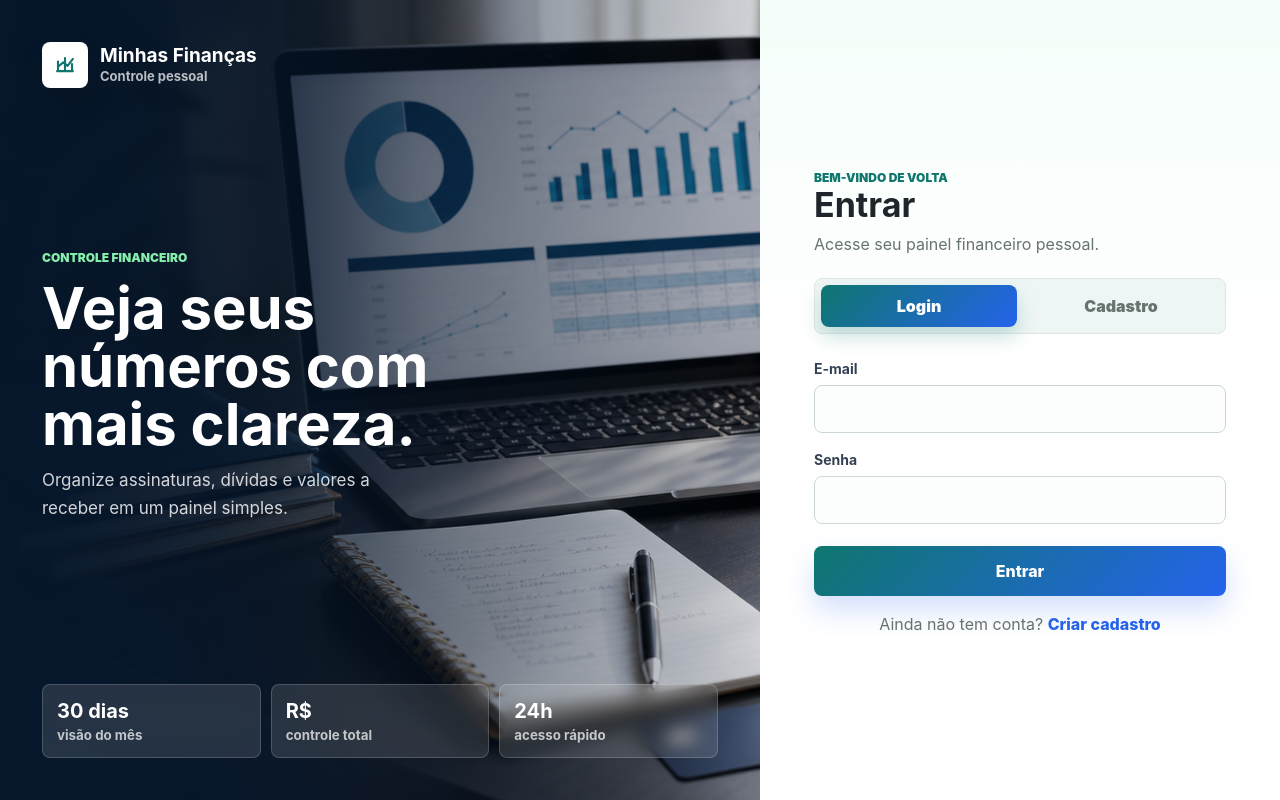
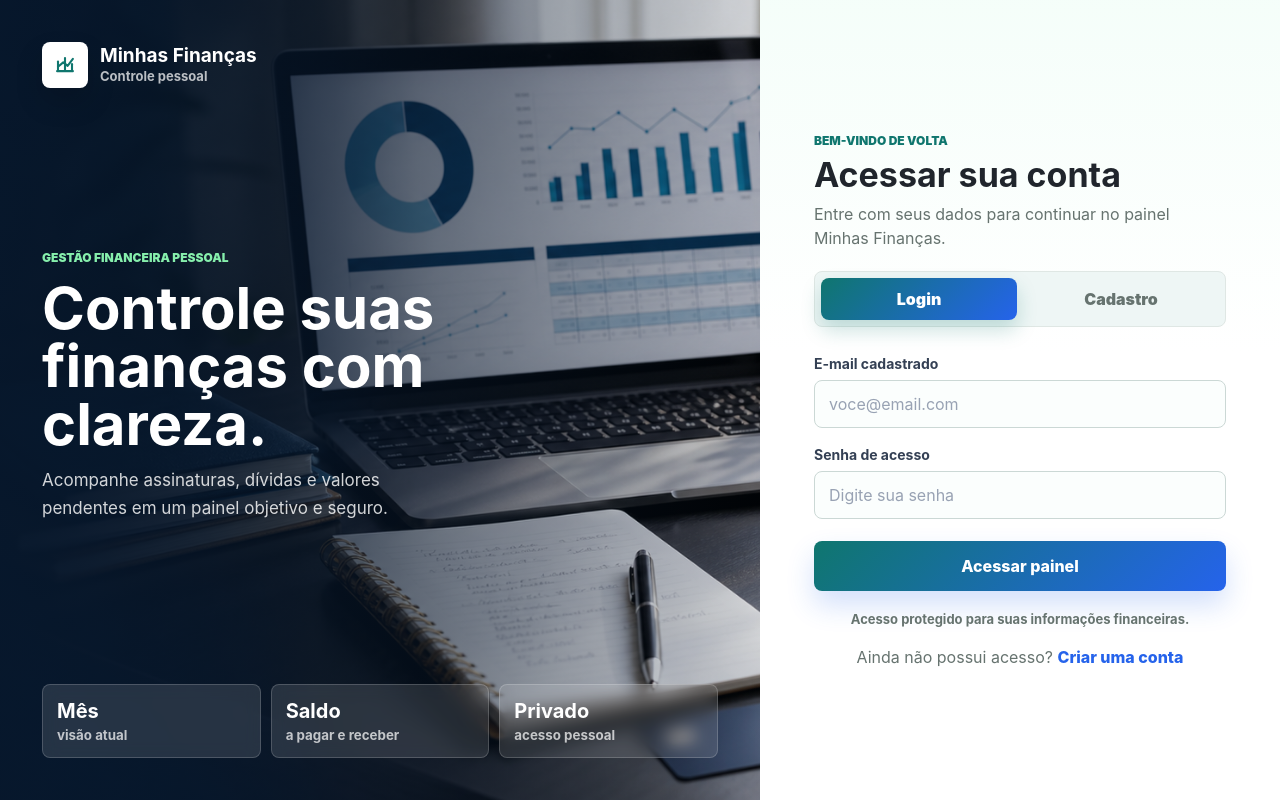
Before and after one commit to Victor-Hugo-A/financas-pessoais-FP, a Next.js app in the folder financas-pessoais-vercel/: page /login in a window 1280 px wide. Built offline with nearby package versions, Linux system fonts and the light colour scheme.

Commit message:
mensagens de sucesso e erro

```diff
--- a/financas-pessoais-vercel/src/app/(auth)/login/page.tsx
+++ b/financas-pessoais-vercel/src/app/(auth)/login/page.tsx
@@ -28,7 +28,7 @@ export default function LoginPage() {
     setLoading(false);
 
     if (!response.ok) {
-      setError(data.message || "Não foi possível entrar.");
+      setError(data.message || "Não foi possível acessar sua conta. Verifique os dados e tente novamente.");
       return;
     }
 
@@ -40,22 +40,23 @@ export default function LoginPage() {
   return (
     <AuthShell
       mode="login"
-      title="Entrar"
-      description="Acesse seu painel financeiro pessoal."
-      alternateText="Ainda não tem conta?"
+      title="Acessar sua conta"
+      description="Entre com seus dados para continuar no painel Minhas Finanças."
+      alternateText="Ainda não possui acesso?"
       alternateHref="/register"
-      alternateLabel="Criar cadastro"
+      alternateLabel="Criar uma conta"
     >
       <form className="form auth-form" onSubmit={handleSubmit}>
         {error ? <TimedAlert message={error} variant="error" onDismiss={() => setError("")} /> : null}
 
         <div className="field">
-          <label htmlFor="email">E-mail</label>
+          <label htmlFor="email">E-mail cadastrado</label>
           <input
             className="input"
             id="email"
             type="email"
             autoComplete="email"
+            placeholder="voce@email.com"
             value={email}
             onChange={(event) => setEmail(event.target.value)}
             required
@@ -63,12 +64,13 @@ export default function LoginPage() {
         </div>
 
         <div className="field">
-          <label htmlFor="password">Senha</label>
+          <label htmlFor="password">Senha de acesso</label>
           <input
             className="input"
             id="password"
             type="password"
             autoComplete="current-password"
+            placeholder="Digite sua senha"
             value={password}
             onChange={(event) => setPassword(event.target.value)}
             required
@@ -76,8 +78,10 @@ export default function LoginPage() {
         </div>
 
         <button className="btn" disabled={loading} type="submit">
-          {loading ? "Entrando..." : "Entrar"}
+          {loading ? "Validando acesso..." : "Acessar painel"}
         </button>
+
+        <p className="auth-note">Acesso protegido para suas informações financeiras.</p>
       </form>
     </AuthShell>
   );
--- a/financas-pessoais-vercel/src/app/(auth)/register/page.tsx
+++ b/financas-pessoais-vercel/src/app/(auth)/register/page.tsx
@@ -41,11 +41,11 @@ export default function RegisterPage() {
   return (
     <AuthShell
       mode="register"
-      title="Criar conta"
-      description="Cadastre-se para organizar suas assinaturas, dívidas e valores a receber."
+      title="Criar sua conta"
+      description="Cadastre seus dados para começar a organizar suas informações financeiras."
       alternateText="Já tem conta?"
       alternateHref="/login"
-      alternateLabel="Entrar"
+      alternateLabel="Acessar conta"
     >
       <form className="form auth-form" onSubmit={handleSubmit}>
         {error ? <TimedAlert message={error} variant="error" onDismiss={() => setError("")} /> : null}
--- a/financas-pessoais-vercel/src/app/globals.css
+++ b/financas-pessoais-vercel/src/app/globals.css
@@ -198,8 +198,16 @@ button {
 }
 
 .timed-alert {
-  min-height: 48px;
-  padding-right: 12px;
+  position: fixed;
+  top: 18px;
+  right: 18px;
+  z-index: 1000;
+  width: min(340px, calc(100vw - 32px));
+  min-height: 44px;
+  padding: 11px 12px;
+  font-size: 13px;
+  box-shadow: 0 18px 36px rgba(15, 23, 42, 0.16);
+  animation: toast-in 0.18s ease-out;
 }
 
 .alert-message {
@@ -208,11 +216,11 @@ button {
 }
 
 .alert-countdown {
-  min-width: 34px;
-  padding: 3px 8px;
+  min-width: 30px;
+  padding: 2px 7px;
   border-radius: 999px;
   background: rgba(255, 255, 255, 0.58);
-  font-size: 12px;
+  font-size: 11px;
   font-weight: 900;
   line-height: 1.4;
   text-align: center;
@@ -257,8 +265,16 @@ button {
   box-shadow: 0 8px 18px rgba(180, 83, 9, 0.06);
 }
 
-.flash-outlet {
-  width: 100%;
+@keyframes toast-in {
+  from {
+    opacity: 0;
+    transform: translateY(-8px);
+  }
+
+  to {
+    opacity: 1;
+    transform: translateY(0);
+  }
 }
 
 .app-shell {
@@ -1119,6 +1135,12 @@ button {
 }
 
 @media (max-width: 520px) {
+  .timed-alert {
+    top: 12px;
+    right: 12px;
+    width: calc(100vw - 24px);
+  }
+
   .auth-card {
     padding: 24px;
     border-radius: 8px;
@@ -1321,12 +1343,17 @@ button {
 
 .auth-panel-header {
   display: grid;
-  gap: 22px;
-  margin-bottom: 26px;
+  gap: 20px;
+  margin-bottom: 28px;
+}
+
+.auth-panel-header > div {
+  display: grid;
+  gap: 8px;
 }
 
 .auth-panel h1 {
-  margin: 0 0 8px;
+  margin: 0;
   font-size: 34px;
   line-height: 1.12;
   letter-spacing: 0;
@@ -1378,6 +1405,10 @@ button {
   background: #fbfefd;
 }
 
+.auth-form .input::placeholder {
+  color: #98a2b3;
+}
+
 .auth-form .btn {
   min-height: 50px;
   margin-top: 4px;
@@ -1387,6 +1418,15 @@ button {
 
 .auth-form .btn:hover {
   background: linear-gradient(135deg, #115e59 0%, #1d4ed8 100%);
+}
+
+.auth-note {
+  margin: -4px 0 0;
+  color: var(--muted);
+  font-size: 13px;
+  font-weight: 700;
+  line-height: 1.45;
+  text-align: center;
 }
 
 @media (max-width: 820px) {
--- a/financas-pessoais-vercel/src/components/AppShell.tsx
+++ b/financas-pessoais-vercel/src/components/AppShell.tsx
@@ -61,7 +61,7 @@ export function AppShell({ children, user }: AppShellProps) {
 
       <section className="main-area">
         <div className="content">
-          <FlashMessageOutlet className="flash-outlet" />
+          <FlashMessageOutlet />
           <div className="content-main">{children}</div>
         </div>
         <footer className="app-footer">
--- a/financas-pessoais-vercel/src/components/AuthShell.tsx
+++ b/financas-pessoais-vercel/src/components/AuthShell.tsx
@@ -26,30 +26,30 @@ export function AuthShell({
 
   return (
     <main className="auth-page">
-      <section className="auth-shell" aria-label="Acesso ao Finanças Pessoais">
+      <section className="auth-shell" aria-label="Acesso ao Minhas Finanças">
         <aside className="auth-visual" aria-label="Planejamento financeiro">
           <div className="auth-visual-top">
             <BrandLogo className="brand-logo-light" />
           </div>
 
           <div className="auth-visual-copy">
-            <span className="auth-eyebrow">Controle financeiro</span>
-            <h2>Veja seus números com mais clareza.</h2>
-            <p>Organize assinaturas, dívidas e valores a receber em um painel simples.</p>
+            <span className="auth-eyebrow">Gestão financeira pessoal</span>
+            <h2>Controle suas finanças com clareza.</h2>
+            <p>Acompanhe assinaturas, dívidas e valores pendentes em um painel objetivo e seguro.</p>
           </div>
 
           <div className="auth-metrics" aria-label="Destaques financeiros">
             <span>
-              <strong>30 dias</strong>
-              <small>visão do mês</small>
+              <strong>Mês</strong>
+              <small>visão atual</small>
             </span>
             <span>
-              <strong>R$</strong>
-              <small>controle total</small>
+              <strong>Saldo</strong>
+              <small>a pagar e receber</small>
             </span>
             <span>
-              <strong>24h</strong>
-              <small>acesso rápido</small>
+              <strong>Privado</strong>
+              <small>acesso pessoal</small>
             </span>
           </div>
         </aside>
@@ -72,7 +72,7 @@ export function AuthShell({
             </nav>
           </div>
 
-          <FlashMessageOutlet className="flash-outlet" />
+          <FlashMessageOutlet />
 
           {children}
 
--- a/financas-pessoais-vercel/src/components/FlashMessageOutlet.tsx
+++ b/financas-pessoais-vercel/src/components/FlashMessageOutlet.tsx
@@ -5,11 +5,7 @@ import { consumeFlashMessage } from "@/lib/flash";
 import type { FlashMessage } from "@/lib/flash";
 import { TimedAlert } from "@/components/TimedAlert";
 
-type FlashMessageOutletProps = {
-  className?: string;
-};
-
-export function FlashMessageOutlet({ className = "" }: FlashMessageOutletProps) {
+export function FlashMessageOutlet() {
   const [flash, setFlash] = useState<FlashMessage | null>(null);
 
   useEffect(() => {
@@ -20,7 +16,6 @@ export function FlashMessageOutlet({ className = "" }: FlashMessageOutletProps)
 
   return (
     <TimedAlert
-      className={className}
       durationMs={flash.durationMs}
       message={flash.message}
       onDismiss={() => setFlash(null)}
```
